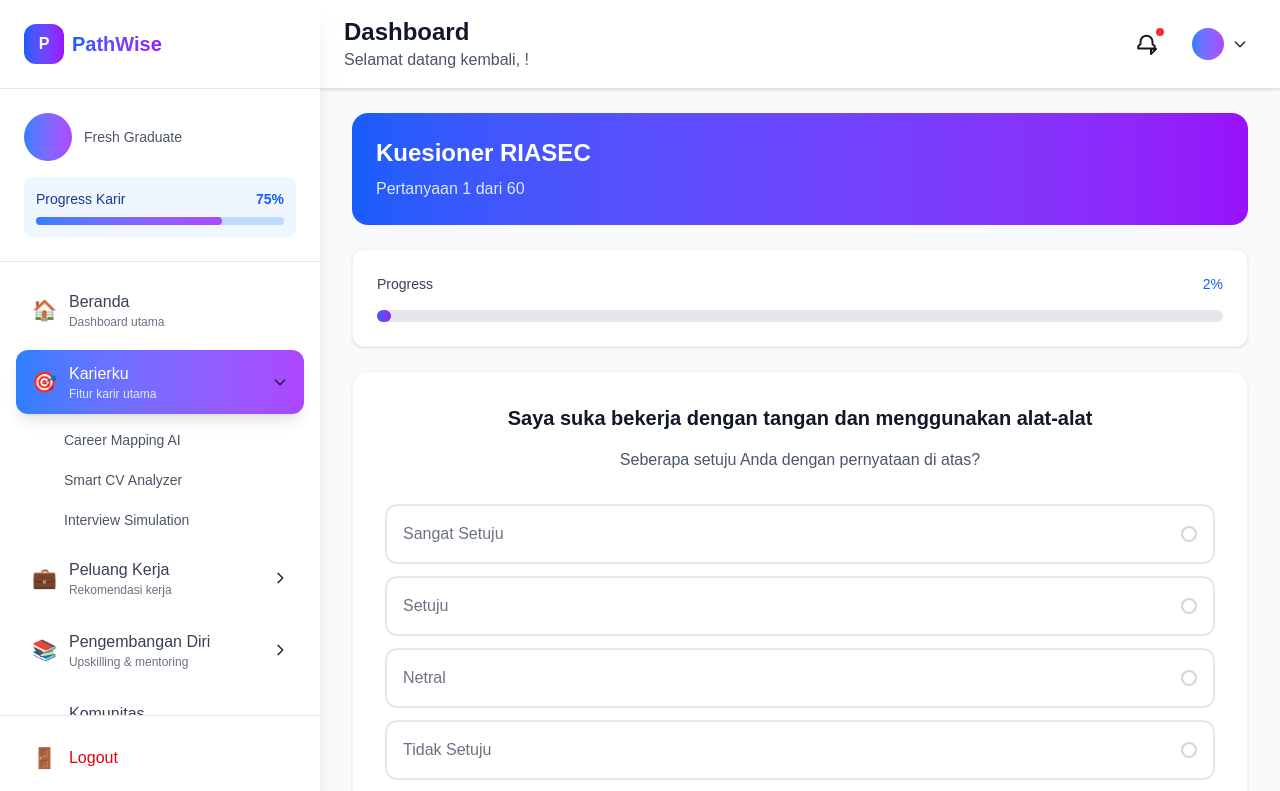
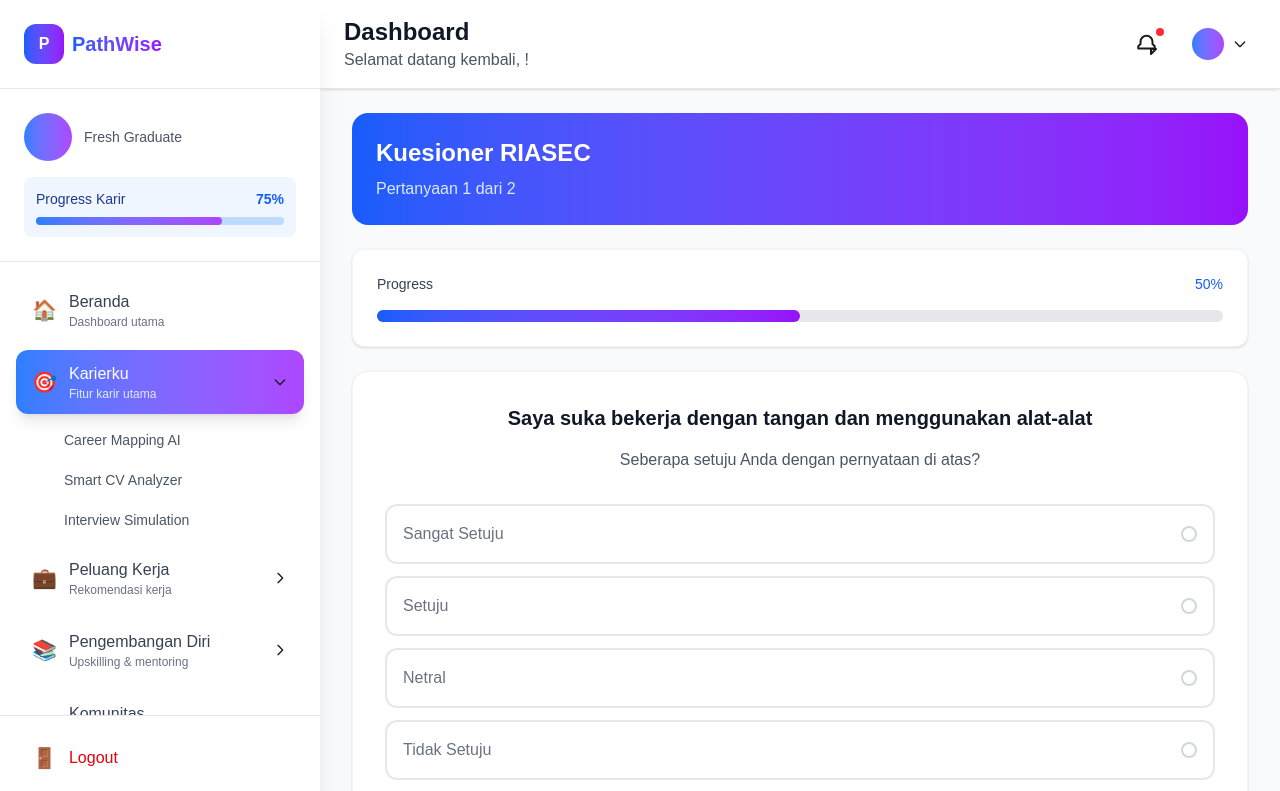
Before and after one commit to abrahamgregorius/pathwise, a Next.js app: page /dashboard/career/mapping/questionnaire in a window 1280 px wide. Shown: the top 791 px of the page. Built offline with nearby package versions, Linux system fonts and the light colour scheme; no server answers.

Commit message:
feat: update

```diff
--- a/src/app/dashboard/career/mapping/questionnaire/page.jsx
+++ b/src/app/dashboard/career/mapping/questionnaire/page.jsx
@@ -18,254 +18,254 @@ export default function QuestionnairePage() {
       text: "Saya suka bekerja dengan tangan dan menggunakan alat-alat",
       type: "R",
     },
-    {
-      id: 2,
-      text: "Saya lebih suka pekerjaan yang melibatkan aktivitas fisik",
-      type: "R",
-    },
-    {
-      id: 3,
-      text: "Saya tertarik untuk memperbaiki mesin atau peralatan elektronik",
-      type: "R",
-    },
-    { id: 4, text: "Saya suka bekerja di luar ruangan", type: "R" },
-    {
-      id: 5,
-      text: "Saya lebih suka hasil kerja yang bisa dilihat secara konkret",
-      type: "R",
-    },
-    {
-      id: 6,
-      text: "Saya tertarik dengan pekerjaan teknis dan engineering",
-      type: "R",
-    },
-    { id: 7, text: "Saya suka membangun atau merakit sesuatu", type: "R" },
-    {
-      id: 8,
-      text: "Saya lebih suka bekerja dengan objek daripada dengan orang",
-      type: "R",
-    },
-    {
-      id: 9,
-      text: "Saya tertarik dengan pekerjaan yang membutuhkan keterampilan manual",
-      type: "R",
-    },
-    {
-      id: 10,
-      text: "Saya suka pekerjaan yang praktis dan aplikatif",
-      type: "R",
-    },
+    // {
+    //   id: 2,
+    //   text: "Saya lebih suka pekerjaan yang melibatkan aktivitas fisik",
+    //   type: "R",
+    // },
+    // {
+    //   id: 3,
+    //   text: "Saya tertarik untuk memperbaiki mesin atau peralatan elektronik",
+    //   type: "R",
+    // },
+    // { id: 4, text: "Saya suka bekerja di luar ruangan", type: "R" },
+    // {
+    //   id: 5,
+    //   text: "Saya lebih suka hasil kerja yang bisa dilihat secara konkret",
+    //   type: "R",
+    // },
+    // {
+    //   id: 6,
+    //   text: "Saya tertarik dengan pekerjaan teknis dan engineering",
+    //   type: "R",
+    // },
+    // { id: 7, text: "Saya suka membangun atau merakit sesuatu", type: "R" },
+    // {
+    //   id: 8,
+    //   text: "Saya lebih suka bekerja dengan objek daripada dengan orang",
+    //   type: "R",
+    // },
+    // {
+    //   id: 9,
+    //   text: "Saya tertarik dengan pekerjaan yang membutuhkan keterampilan manual",
+    //   type: "R",
+    // },
+    // {
+    //   id: 10,
+    //   text: "Saya suka pekerjaan yang praktis dan aplikatif",
+    //   type: "R",
+    // },
 
-    // Investigative Questions (I)
-    { id: 11, text: "Saya suka memecahkan masalah yang kompleks", type: "I" },
-    {
-      id: 12,
-      text: "Saya tertarik untuk melakukan penelitian dan eksperimen",
-      type: "I",
-    },
-    { id: 13, text: "Saya suka menganalisis data dan informasi", type: "I" },
-    { id: 14, text: "Saya tertarik dengan sains dan teknologi", type: "I" },
-    {
-      id: 15,
-      text: "Saya suka berpikir secara logis dan sistematis",
-      type: "I",
-    },
-    {
-      id: 16,
-      text: "Saya tertarik untuk memahami bagaimana sesuatu bekerja",
-      type: "I",
-    },
-    {
-      id: 17,
-      text: "Saya suka membaca jurnal ilmiah atau artikel penelitian",
-      type: "I",
-    },
-    {
-      id: 18,
-      text: "Saya tertarik dengan matematika dan statistik",
-      type: "I",
-    },
-    {
-      id: 19,
-      text: "Saya suka bekerja secara independen dalam proyek penelitian",
-      type: "I",
-    },
-    {
-      id: 20,
-      text: "Saya tertarik untuk menemukan solusi inovatif",
-      type: "I",
-    },
+    // // Investigative Questions (I)
+    // { id: 11, text: "Saya suka memecahkan masalah yang kompleks", type: "I" },
+    // {
+    //   id: 12,
+    //   text: "Saya tertarik untuk melakukan penelitian dan eksperimen",
+    //   type: "I",
+    // },
+    // { id: 13, text: "Saya suka menganalisis data dan informasi", type: "I" },
+    // { id: 14, text: "Saya tertarik dengan sains dan teknologi", type: "I" },
+    // {
+    //   id: 15,
+    //   text: "Saya suka berpikir secara logis dan sistematis",
+    //   type: "I",
+    // },
+    // {
+    //   id: 16,
+    //   text: "Saya tertarik untuk memahami bagaimana sesuatu bekerja",
+    //   type: "I",
+    // },
+    // {
+    //   id: 17,
+    //   text: "Saya suka membaca jurnal ilmiah atau artikel penelitian",
+    //   type: "I",
+    // },
+    // {
+    //   id: 18,
+    //   text: "Saya tertarik dengan matematika dan statistik",
+    //   type: "I",
+    // },
+    // {
+    //   id: 19,
+    //   text: "Saya suka bekerja secara independen dalam proyek penelitian",
+    //   type: "I",
+    // },
+    // {
+    //   id: 20,
+    //   text: "Saya tertarik untuk menemukan solusi inovatif",
+    //   type: "I",
+    // },
 
-    // Artistic Questions (A)
-    {
-      id: 21,
-      text: "Saya suka mengekspresikan kreativitas dalam pekerjaan",
-      type: "A",
-    },
-    {
-      id: 22,
-      text: "Saya tertarik dengan seni, musik, atau desain",
-      type: "A",
-    },
-    {
-      id: 23,
-      text: "Saya suka menciptakan sesuatu yang baru dan original",
-      type: "A",
-    },
-    {
-      id: 24,
-      text: "Saya lebih suka pekerjaan yang fleksibel dan tidak terlalu terstruktur",
-      type: "A",
-    },
-    { id: 25, text: "Saya tertarik untuk menulis atau bercerita", type: "A" },
-    {
-      id: 26,
-      text: "Saya suka bekerja dalam lingkungan yang inspiratif",
-      type: "A",
-    },
-    {
-      id: 27,
-      text: "Saya tertarik dengan fotografi atau videografi",
-      type: "A",
-    },
-    {
-      id: 28,
-      text: "Saya suka menggunakan imajinasi dalam pekerjaan",
-      type: "A",
-    },
-    {
-      id: 29,
-      text: "Saya tertarik dengan fashion atau interior design",
-      type: "A",
-    },
-    {
-      id: 30,
-      text: "Saya suka pekerjaan yang memungkinkan ekspresi diri",
-      type: "A",
-    },
+    // // Artistic Questions (A)
+    // {
+    //   id: 21,
+    //   text: "Saya suka mengekspresikan kreativitas dalam pekerjaan",
+    //   type: "A",
+    // },
+    // {
+    //   id: 22,
+    //   text: "Saya tertarik dengan seni, musik, atau desain",
+    //   type: "A",
+    // },
+    // {
+    //   id: 23,
+    //   text: "Saya suka menciptakan sesuatu yang baru dan original",
+    //   type: "A",
+    // },
+    // {
+    //   id: 24,
+    //   text: "Saya lebih suka pekerjaan yang fleksibel dan tidak terlalu terstruktur",
+    //   type: "A",
+    // },
+    // { id: 25, text: "Saya tertarik untuk menulis atau bercerita", type: "A" },
+    // {
+    //   id: 26,
+    //   text: "Saya suka bekerja dalam lingkungan yang inspiratif",
+    //   type: "A",
+    // },
+    // {
+    //   id: 27,
+    //   text: "Saya tertarik dengan fotografi atau videografi",
+    //   type: "A",
+    // },
+    // {
+    //   id: 28,
+    //   text: "Saya suka menggunakan imajinasi dalam pekerjaan",
+    //   type: "A",
+    // },
+    // {
+    //   id: 29,
+    //   text: "Saya tertarik dengan fashion atau interior design",
+    //   type: "A",
+    // },
+    // {
+    //   id: 30,
+    //   text: "Saya suka pekerjaan yang memungkinkan ekspresi diri",
+    //   type: "A",
+    // },
 
-    // Social Questions (S)
-    {
-      id: 31,
-      text: "Saya suka membantu orang lain menyelesaikan masalah",
-      type: "S",
-    },
-    {
-      id: 32,
-      text: "Saya tertarik untuk mengajar atau melatih orang lain",
-      type: "S",
-    },
-    {
-      id: 33,
-      text: "Saya suka bekerja dalam tim dan berkolaborasi",
-      type: "S",
-    },
-    {
-      id: 34,
-      text: "Saya tertarik dengan pekerjaan di bidang kesehatan atau sosial",
-      type: "S",
-    },
-    {
-      id: 35,
-      text: "Saya suka mendengarkan dan memberikan saran kepada orang lain",
-      type: "S",
-    },
-    {
-      id: 36,
-      text: "Saya tertarik untuk membuat perbedaan positif di masyarakat",
-      type: "S",
-    },
-    {
-      id: 37,
-      text: "Saya suka pekerjaan yang melibatkan interaksi dengan banyak orang",
-      type: "S",
-    },
-    {
-      id: 38,
-      text: "Saya tertarik dengan psikologi atau konseling",
-      type: "S",
-    },
-    {
-      id: 39,
-      text: "Saya suka mengorganisir kegiatan sosial atau komunitas",
-      type: "S",
-    },
-    {
-      id: 40,
-      text: "Saya tertarik untuk bekerja dengan anak-anak atau remaja",
-      type: "S",
-    },
+    // // Social Questions (S)
+    // {
+    //   id: 31,
+    //   text: "Saya suka membantu orang lain menyelesaikan masalah",
+    //   type: "S",
+    // },
+    // {
+    //   id: 32,
+    //   text: "Saya tertarik untuk mengajar atau melatih orang lain",
+    //   type: "S",
+    // },
+    // {
+    //   id: 33,
+    //   text: "Saya suka bekerja dalam tim dan berkolaborasi",
+    //   type: "S",
+    // },
+    // {
+    //   id: 34,
+    //   text: "Saya tertarik dengan pekerjaan di bidang kesehatan atau sosial",
+    //   type: "S",
+    // },
+    // {
+    //   id: 35,
+    //   text: "Saya suka mendengarkan dan memberikan saran kepada orang lain",
+    //   type: "S",
+    // },
+    // {
+    //   id: 36,
+    //   text: "Saya tertarik untuk membuat perbedaan positif di masyarakat",
+    //   type: "S",
+    // },
+    // {
+    //   id: 37,
+    //   text: "Saya suka pekerjaan yang melibatkan interaksi dengan banyak orang",
+    //   type: "S",
+    // },
+    // {
+    //   id: 38,
+    //   text: "Saya tertarik dengan psikologi atau konseling",
+    //   type: "S",
+    // },
+    // {
+    //   id: 39,
+    //   text: "Saya suka mengorganisir kegiatan sosial atau komunitas",
+    //   type: "S",
+    // },
+    // {
+    //   id: 40,
+    //   text: "Saya tertarik untuk bekerja dengan anak-anak atau remaja",
+    //   type: "S",
+    // },
 
-    // Enterprising Questions (E)
-    { id: 41, text: "Saya suka memimpin tim atau proyek", type: "E" },
-    { id: 42, text: "Saya tertarik untuk memulai bisnis sendiri", type: "E" },
-    {
-      id: 43,
-      text: "Saya suka meyakinkan orang lain tentang ide saya",
-      type: "E",
-    },
-    { id: 44, text: "Saya tertarik dengan penjualan dan marketing", type: "E" },
-    { id: 45, text: "Saya suka mengambil risiko dalam pekerjaan", type: "E" },
-    {
-      id: 46,
-      text: "Saya tertarik dengan dunia bisnis dan keuangan",
-      type: "E",
-    },
-    {
-      id: 47,
-      text: "Saya suka bernegosiasi dan membuat kesepakatan",
-      type: "E",
-    },
-    {
-      id: 48,
-      text: "Saya tertarik untuk mengelola orang dan sumber daya",
-      type: "E",
-    },
-    { id: 49, text: "Saya suka pekerjaan yang kompetitif", type: "E" },
-    {
-      id: 50,
-      text: "Saya tertarik dengan politik atau kebijakan publik",
-      type: "E",
-    },
+    // // Enterprising Questions (E)
+    // { id: 41, text: "Saya suka memimpin tim atau proyek", type: "E" },
+    // { id: 42, text: "Saya tertarik untuk memulai bisnis sendiri", type: "E" },
+    // {
+    //   id: 43,
+    //   text: "Saya suka meyakinkan orang lain tentang ide saya",
+    //   type: "E",
+    // },
+    // { id: 44, text: "Saya tertarik dengan penjualan dan marketing", type: "E" },
+    // { id: 45, text: "Saya suka mengambil risiko dalam pekerjaan", type: "E" },
+    // {
+    //   id: 46,
+    //   text: "Saya tertarik dengan dunia bisnis dan keuangan",
+    //   type: "E",
+    // },
+    // {
+    //   id: 47,
+    //   text: "Saya suka bernegosiasi dan membuat kesepakatan",
+    //   type: "E",
+    // },
+    // {
+    //   id: 48,
+    //   text: "Saya tertarik untuk mengelola orang dan sumber daya",
+    //   type: "E",
+    // },
+    // { id: 49, text: "Saya suka pekerjaan yang kompetitif", type: "E" },
+    // {
+    //   id: 50,
+    //   text: "Saya tertarik dengan politik atau kebijakan publik",
+    //   type: "E",
+    // },
 
-    // Conventional Questions (C)
-    {
-      id: 51,
-      text: "Saya suka pekerjaan yang terorganisir dan terstruktur",
-      type: "C",
-    },
-    {
-      id: 52,
-      text: "Saya tertarik dengan akuntansi atau administrasi",
-      type: "C",
-    },
-    { id: 53, text: "Saya suka bekerja dengan data dan angka", type: "C" },
-    {
-      id: 54,
-      text: "Saya tertarik untuk mengikuti prosedur dan aturan yang jelas",
-      type: "C",
-    },
-    { id: 55, text: "Saya suka pekerjaan yang detail dan teliti", type: "C" },
-    {
-      id: 56,
-      text: "Saya tertarik dengan sistem informasi atau database",
-      type: "C",
-    },
-    {
-      id: 57,
-      text: "Saya suka pekerjaan yang memiliki rutinitas yang jelas",
-      type: "C",
-    },
-    {
-      id: 58,
-      text: "Saya tertarik dengan analisis keuangan atau audit",
-      type: "C",
-    },
-    {
-      id: 59,
-      text: "Saya suka mengorganisir dokumen dan informasi",
-      type: "C",
-    },
+    // // Conventional Questions (C)
+    // {
+    //   id: 51,
+    //   text: "Saya suka pekerjaan yang terorganisir dan terstruktur",
+    //   type: "C",
+    // },
+    // {
+    //   id: 52,
+    //   text: "Saya tertarik dengan akuntansi atau administrasi",
+    //   type: "C",
+    // },
+    // { id: 53, text: "Saya suka bekerja dengan data dan angka", type: "C" },
+    // {
+    //   id: 54,
+    //   text: "Saya tertarik untuk mengikuti prosedur dan aturan yang jelas",
+    //   type: "C",
+    // },
+    // { id: 55, text: "Saya suka pekerjaan yang detail dan teliti", type: "C" },
+    // {
+    //   id: 56,
+    //   text: "Saya tertarik dengan sistem informasi atau database",
+    //   type: "C",
+    // },
+    // {
+    //   id: 57,
+    //   text: "Saya suka pekerjaan yang memiliki rutinitas yang jelas",
+    //   type: "C",
+    // },
+    // {
+    //   id: 58,
+    //   text: "Saya tertarik dengan analisis keuangan atau audit",
+    //   type: "C",
+    // },
+    // {
+    //   id: 59,
+    //   text: "Saya suka mengorganisir dokumen dan informasi",
+    //   type: "C",
+    // },
     {
       id: 60,
       text: "Saya tertarik dengan pekerjaan yang membutuhkan keakuratan tinggi",
--- a/src/app/dashboard/development/mentoring/page.jsx
+++ b/src/app/dashboard/development/mentoring/page.jsx
@@ -14,7 +14,7 @@ export default function MentoringPage() {
       rating: 4.9,
       sessions: 156,
       price: "150k/session",
-      avatar: "/placeholder.svg?height=80&width=80",
+      avatar: "https://media.hswstatic.com/eyJidWNrZXQiOiJjb250ZW50Lmhzd3N0YXRpYy5jb20iLCJrZXkiOiJnaWZcL3BsYXlcLzBiN2Y0ZTliLWY1OWMtNDAyNC05ZjA2LWIzZGMxMjg1MGFiNy0xOTIwLTEwODAuanBnIiwiZWRpdHMiOnsicmVzaXplIjp7IndpZHRoIjo4Mjh9fX0=",
       expertise: ["Product Strategy", "Leadership", "Career Growth"],
       bio: "Experienced product manager with track record of launching successful products at scale.",
     },
@@ -27,7 +27,7 @@ export default function MentoringPage() {
       rating: 4.8,
       sessions: 89,
       price: "125k/session",
-      avatar: "/placeholder.svg?height=80&width=80",
+      avatar: "https://t4.ftcdn.net/jpg/03/83/25/83/360_F_383258331_D8imaEMl8Q3lf7EKU2Pi78Cn0R7KkW9o.jpg",
       expertise: ["Technical Leadership", "Team Management", "Software Architecture"],
       bio: "Tech leader passionate about building high-performing engineering teams.",
     },
@@ -40,7 +40,7 @@ export default function MentoringPage() {
       rating: 4.9,
       sessions: 203,
       price: "200k/session",
-      avatar: "/placeholder.svg?height=80&width=80",
+      avatar: "https://img.freepik.com/free-photo/young-handsome-man-wearing-casual-tshirt-blue-background-happy-face-smiling-with-crossed-arms-looking-camera-positive-person_839833-12963.jpg?semt=ais_hybrid&w=740&q=80",
       expertise: ["Data Science", "Machine Learning", "Analytics"],
       bio: "Data science expert with extensive experience in e-commerce and fintech.",
     },
@@ -148,7 +148,7 @@ export default function MentoringPage() {
                 <img
                   src={mentor.avatar || "/placeholder.svg"}
                   alt={mentor.name}
-                  className="w-20 h-20 rounded-full mx-auto mb-4"
+                  className="w-20 h-20 rounded-full object-cover object-center mx-auto mb-4"
                 />
                 <h3 className="font-bold text-gray-900">{mentor.name}</h3>
                 <p className="text-gray-600 text-sm">{mentor.title}</p>
@@ -158,11 +158,11 @@ export default function MentoringPage() {
               <div className="space-y-2 text-sm mb-4">
                 <div className="flex justify-between">
                   <span className="text-gray-600">Experience:</span>
-                  <span className="font-medium">{mentor.experience}</span>
+                  <span className="font-medium text-gray-600">{mentor.experience}</span>
                 </div>
                 <div className="flex justify-between">
                   <span className="text-gray-600">Rating:</span>
-                  <span className="font-medium">
+                  <span className="font-medium text-gray-600">
                     ⭐ {mentor.rating} ({mentor.sessions} sessions)
                   </span>
                 </div>
--- a/src/app/dashboard/jobs/page.jsx
+++ b/src/app/dashboard/jobs/page.jsx
@@ -42,7 +42,7 @@ export default function JobsPage() {
       type: "Full-time",
       match: "95%",
       posted: "2 hari lalu",
-      logo: "/placeholder.svg?height=40&width=40",
+      logo: "https://avatars.githubusercontent.com/u/10230001?s=280&v=4",
     },
     {
       title: "UI/UX Designer",
@@ -52,7 +52,7 @@ export default function JobsPage() {
       type: "Full-time",
       match: "88%",
       posted: "3 hari lalu",
-      logo: "/placeholder.svg?height=40&width=40",
+      logo: "https://yt3.googleusercontent.com/VODMS6vAfBMjEmr--IsnIMH7flki7ewherbq_NJg37oj46c3IQchOHU8GqMITGN2zOS10EwctA=s900-c-k-c0x00ffffff-no-rj",
     },
     {
       title: "Product Manager",
@@ -62,7 +62,7 @@ export default function JobsPage() {
       type: "Full-time",
       match: "82%",
       posted: "1 minggu lalu",
-      logo: "/placeholder.svg?height=40&width=40",
+      logo: "https://yt3.googleusercontent.com/m6n-XR5esmAezvZ-FNmwN4HYt4z2g07iTZ-zqEmkEIPuOF_xFYCazXBTQJAFJL1Zgpne1IZ65A=s900-c-k-c0x00ffffff-no-rj",
     },
   ]
 
--- a/src/app/dashboard/jobs/recommender/page.jsx
+++ b/src/app/dashboard/jobs/recommender/page.jsx
@@ -23,7 +23,7 @@ export default function JobRecommenderPage() {
       experience: "1-2 tahun",
       match: 95,
       posted: "2 hari lalu",
-      logo: "/placeholder.svg?height=50&width=50",
+      logo: "https://avatars.githubusercontent.com/u/10230001?s=280&v=4",
       description: "Mengembangkan user interface yang responsive dan user-friendly menggunakan React.js",
       requirements: ["React.js", "JavaScript", "HTML/CSS", "Git"],
       benefits: ["Asuransi kesehatan", "Flexible working", "Learning budget"],
@@ -39,7 +39,7 @@ export default function JobRecommenderPage() {
       experience: "2-3 tahun",
       match: 88,
       posted: "3 hari lalu",
-      logo: "/placeholder.svg?height=50&width=50",
+      logo: "https://yt3.googleusercontent.com/VODMS6vAfBMjEmr--IsnIMH7flki7ewherbq_NJg37oj46c3IQchOHU8GqMITGN2zOS10EwctA=s900-c-k-c0x00ffffff-no-rj",
       description: "Merancang pengalaman pengguna yang intuitif untuk aplikasi mobile dan web",
       requirements: ["Figma", "Adobe Creative Suite", "User Research", "Prototyping"],
       benefits: ["Stock options", "Health insurance", "Gym membership"],
@@ -55,7 +55,7 @@ export default function JobRecommenderPage() {
       experience: "1-2 tahun",
       match: 82,
       posted: "5 hari lalu",
-      logo: "/placeholder.svg?height=50&width=50",
+      logo: "https://yt3.googleusercontent.com/m6n-XR5esmAezvZ-FNmwN4HYt4z2g07iTZ-zqEmkEIPuOF_xFYCazXBTQJAFJL1Zgpne1IZ65A=s900-c-k-c0x00ffffff-no-rj",
       description: "Menganalisis data bisnis untuk memberikan insights dan rekomendasi strategis",
       requirements: ["SQL", "Python", "Excel", "Tableau"],
       benefits: ["Performance bonus", "Training budget", "Work from home"],
```
Also changed, not shown: src/app/dashboard/community/forum/page.jsx (+16 -13 lines).
